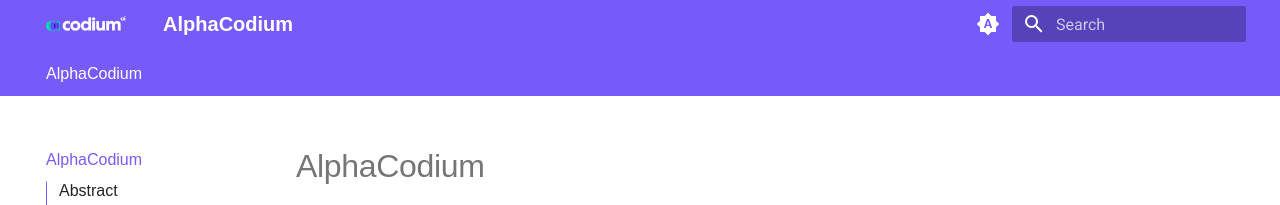
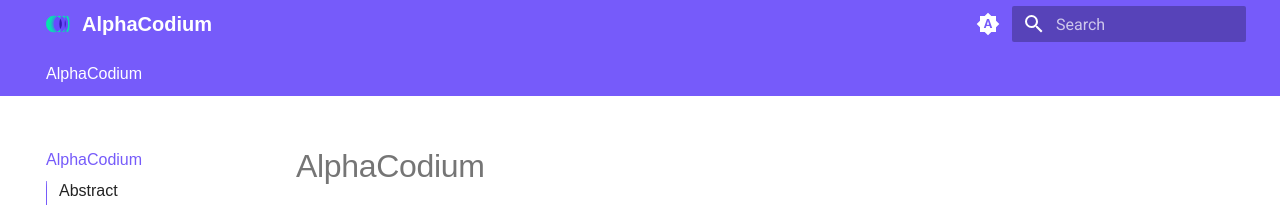
Before and after one commit to Codium-ai/AlphaCodium, an MkDocs documentation site: the page built from docs/docs/index.md, in a window 1280 px wide. Shown: the top 205 px of the page. Built offline with MkDocs 1.6.1 and Material for MkDocs 9.7.7, drawn with Linux system fonts in a browser that asks for light colours.

Commit message:
add corect size logo to the header and adjust title spacing

```diff
--- a/docs/docs/css/custom.css
+++ b/docs/docs/css/custom.css
@@ -3,13 +3,14 @@
     --md-accent-fg-color: #AEA1F1;
   }
 .md-nav__title, .md-nav__link  {
-    font-size: 16px; /* Adjust the font size as needed */
+    font-size: 16px;
 }
 
 .md-tabs__link  {
-    font-size: 16px; /* Adjust the font size as needed */
+    font-size: 16px;
 }
 
 .md-header__title {
-    font-size: 20px; /* Adjust the font size as needed */
+    font-size: 20px;
+    margin-left: 0px !important;
 }
--- a/docs/mkdocs.yml
+++ b/docs/mkdocs.yml
@@ -4,7 +4,7 @@
   - 'index.md'
 
 theme:
-  logo: assets/logo.png
+  logo: assets/logo.svg
   favicon: assets/favicon.ico
   name: material
   features:
```
Also changed, not shown: docs/docs/assets/logo.svg (added).
